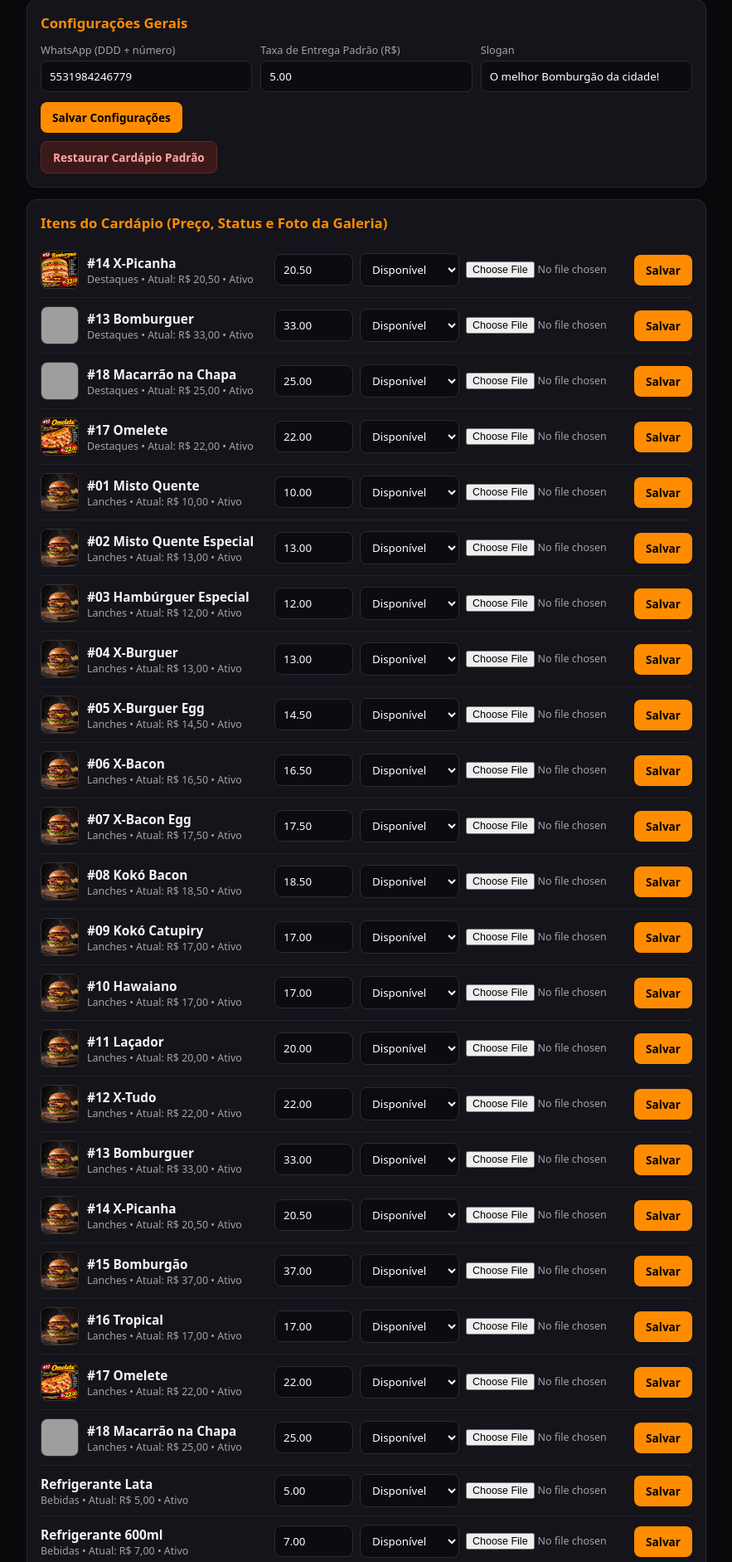
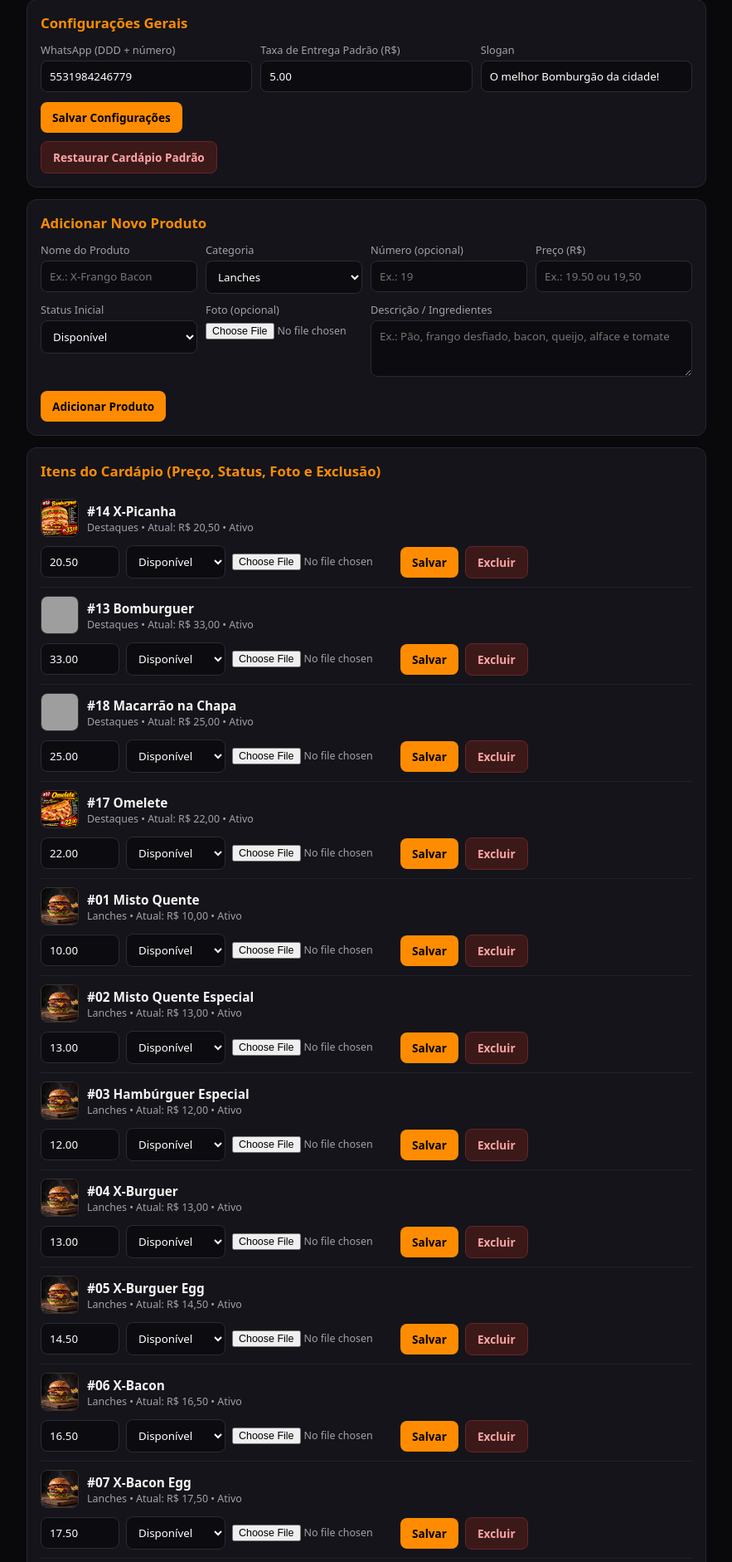
Before and after one commit to lungponto-ctrl/bomburgao-cardapio, a Flask app: page /admin in a window 1280 px wide. Shown: the part 70-1952 px from the top of the page at 83% size, without its empty margins (198-1081 px from the left). Run offline with Flask 3, Linux system fonts and the light colour scheme; the visitor is signed in with stand-in values (Sample User, id 1); grey boxes are pictures that could not be loaded.

Commit message:
Adiciona criacao e exclusao de produtos no painel admin

```diff
--- a/app.py
+++ b/app.py
@@ -341,13 +341,24 @@ def resolver_url_imagem(imagem):
         return ""
     if imagem.startswith("uploads/"):
         nome_arq = imagem.split("/", 1)[1]
-        # Se UPLOAD_FOLDER estiver dentro de static/, usa static/<UPLOAD_FOLDER_REL>/<nome_arq>
         pasta_rel = app.config["UPLOAD_FOLDER"].replace("\\", "/")
         if pasta_rel.startswith("static/"):
             subpasta = pasta_rel[len("static/"):].strip("/")
             return url_for("static", filename=f"{subpasta}/{nome_arq}")
         return url_for("static", filename=f"uploads/{nome_arq}")
     return url_for("static", filename=f"img/{imagem}")
+
+
+def remover_arquivo_upload(imagem):
+    if not imagem or not imagem.startswith("uploads/"):
+        return
+    nome_arq = os.path.basename(imagem)
+    caminho = os.path.join(app.config["UPLOAD_FOLDER"], nome_arq)
+    if os.path.isfile(caminho):
+        try:
+            os.remove(caminho)
+        except OSError:
+            pass
 
 
 def carregar_dados():
@@ -503,8 +514,61 @@ def admin_panel():
             salvar_dados(loja, cardapio)
             flash("Configurações da loja atualizadas!", "ok")
 
+        elif acao == "adicionar_item":
+            nome = request.form.get("nome", "").strip()
+            categoria = request.form.get("categoria", "Lanches").strip()
+            if categoria not in ("Destaques", "Lanches", "Bebidas"):
+                categoria = "Lanches"
+
+            numero = request.form.get("numero", "").strip()
+            descricao = request.form.get("descricao", "").strip()
+            preco_str = request.form.get("preco", "0").replace(",", ".").strip()
+            ativo_val = request.form.get("ativo") == "1"
+            arquivo_foto = request.files.get("foto")
+
+            if not nome:
+                flash("Informe o nome do produto para adicionar.", "erro")
+                return redirect(url_for("admin_panel"))
+
+            try:
+                preco_val = max(0.0, float(preco_str))
+            except ValueError:
+                preco_val = 0.0
+
+            novo_id = max((int(item.get("id", 0)) for item in cardapio), default=0) + 1
+            imagem_salva = "" if categoria == "Bebidas" else "burger-padrao.png"
+
+            if arquivo_foto and arquivo_foto.filename:
+                if arquivo_permitido(arquivo_foto.filename):
+                    ext = arquivo_foto.filename.rsplit(".", 1)[1].lower()
+                    nome_seguro = secure_filename(f"item_{novo_id}_{int(datetime.now().timestamp())}.{ext}")
+                    os.makedirs(app.config["UPLOAD_FOLDER"], exist_ok=True)
+                    destino = os.path.join(app.config["UPLOAD_FOLDER"], nome_seguro)
+                    arquivo_foto.save(destino)
+                    imagem_salva = f"uploads/{nome_seguro}"
+                else:
+                    flash("Formato de imagem inválido. Use PNG, JPG, JPEG, WEBP ou GIF.", "erro")
+                    return redirect(url_for("admin_panel"))
+
+            novo_item = {
+                "id": novo_id,
+                "numero": numero,
+                "categoria": categoria,
+                "nome": nome,
+                "preco": preco_val,
+                "imagem": imagem_salva,
+                "ativo": ativo_val,
+                "descricao": descricao,
+            }
+            cardapio.append(novo_item)
+            salvar_dados(loja, cardapio)
+            flash(f'Produto "{nome}" adicionado ao cardápio!', "ok")
+
         elif acao == "atualizar_item":
-            item_id = int(request.form.get("item_id"))
+            try:
+                item_id = int(request.form.get("item_id", "0"))
+            except ValueError:
+                item_id = 0
             preco_str = request.form.get("preco", "0").replace(",", ".")
             ativo_val = request.form.get("ativo") == "1"
             arquivo_foto = request.files.get("foto")
@@ -525,6 +589,7 @@ def admin_panel():
                             os.makedirs(app.config["UPLOAD_FOLDER"], exist_ok=True)
                             destino = os.path.join(app.config["UPLOAD_FOLDER"], nome_seguro)
                             arquivo_foto.save(destino)
+                            remover_arquivo_upload(item.get("imagem", ""))
                             item["imagem"] = f"uploads/{nome_seguro}"
                         else:
                             flash("Formato de imagem inválido. Use PNG, JPG, JPEG, WEBP ou GIF.", "erro")
@@ -534,6 +599,27 @@ def admin_panel():
 
             salvar_dados(loja, cardapio)
             flash("Item atualizado com sucesso!", "ok")
+
+        elif acao == "excluir_item":
+            try:
+                item_id = int(request.form.get("item_id", "0"))
+            except ValueError:
+                item_id = 0
+
+            item_removido = None
+            novo_cardapio = []
+            for item in cardapio:
+                if item.get("id") == item_id and item_removido is None:
+                    item_removido = item
+                else:
+                    novo_cardapio.append(item)
+
+            if item_removido is not None:
+                remover_arquivo_upload(item_removido.get("imagem", ""))
+                salvar_dados(loja, novo_cardapio)
+                flash(f'Item "{item_removido.get("nome", "Produto")}" excluído do cardápio.', "ok")
+            else:
+                flash("Item não encontrado para exclusão.", "erro")
 
         elif acao == "resetar_padrao":
             loja_reset = dict(DEFAULT_LOJA)
--- a/templates/admin.html
+++ b/templates/admin.html
@@ -22,11 +22,17 @@
     }
     .card h2 { color: #ff8c00; font-size: 1.05rem; margin-bottom: 12px; }
     .grid-loja { display: grid; grid-template-columns: repeat(auto-fit, minmax(200px, 1fr)); gap: 10px; }
+    .grid-novo { display: grid; grid-template-columns: repeat(auto-fit, minmax(180px, 1fr)); gap: 10px; }
+    .col-span-2 { grid-column: span 2; }
+    @media (max-width: 560px) {
+      .col-span-2 { grid-column: span 1; }
+    }
     label { display: block; font-size: 0.8rem; color: #a1a1aa; margin-bottom: 4px; }
-    input[type="text"], select {
+    input[type="text"], textarea, select {
       width: 100%; padding: 9px 10px; border-radius: 8px;
       border: 1px solid #2b2b38; background: #0c0c10; color: #fff;
     }
+    textarea { min-height: 68px; resize: vertical; }
     .btn {
       padding: 9px 14px; border: none; border-radius: 8px; font-weight: 700;
       cursor: pointer; font-size: 0.85rem;
@@ -40,6 +46,7 @@
     .item-row:last-child { border-bottom: none; }
     .item-info strong { font-size: 0.96rem; }
     .item-info span { display: block; font-size: 0.78rem; color: #a1a1aa; }
+    .item-actions { display: flex; align-items: center; gap: 8px; flex-wrap: wrap; }
     .item-form { display: flex; align-items: center; gap: 8px; flex-wrap: wrap; }
     .preco-input { width: 95px !important; }
     .foto-input { max-width: 195px; font-size: 0.78rem; color: #a1a1aa; }
@@ -95,7 +102,54 @@
     </div>
 
     <div class="card">
-      <h2>Itens do Cardápio (Preço, Status e Foto da Galeria)</h2>
+      <h2>Adicionar Novo Produto</h2>
+      <form method="POST" enctype="multipart/form-data">
+        <input type="hidden" name="acao" value="adicionar_item">
+        <div class="grid-novo">
+          <div>
+            <label>Nome do Produto</label>
+            <input type="text" name="nome" placeholder="Ex.: X-Frango Bacon" required>
+          </div>
+          <div>
+            <label>Categoria</label>
+            <select name="categoria">
+              <option value="Lanches" selected>Lanches</option>
+              <option value="Destaques">Destaques</option>
+              <option value="Bebidas">Bebidas</option>
+            </select>
+          </div>
+          <div>
+            <label>Número (opcional)</label>
+            <input type="text" name="numero" placeholder="Ex.: 19">
+          </div>
+          <div>
+            <label>Preço (R$)</label>
+            <input type="text" name="preco" placeholder="Ex.: 19.50 ou 19,50" required>
+          </div>
+          <div>
+            <label>Status Inicial</label>
+            <select name="ativo">
+              <option value="1" selected>Disponível</option>
+              <option value="0">Pausado</option>
+            </select>
+          </div>
+          <div>
+            <label>Foto (opcional)</label>
+            <input class="foto-input" type="file" name="foto" accept="image/*">
+          </div>
+          <div class="col-span-2">
+            <label>Descrição / Ingredientes</label>
+            <textarea name="descricao" placeholder="Ex.: Pão, frango desfiado, bacon, queijo, alface e tomate"></textarea>
+          </div>
+        </div>
+        <div style="margin-top: 12px;">
+          <button class="btn btn-gold" type="submit">Adicionar Produto</button>
+        </div>
+      </form>
+    </div>
+
+    <div class="card">
+      <h2>Itens do Cardápio (Preço, Status, Foto e Exclusão)</h2>
       {% for item in cardapio %}
         <div class="item-row">
           <div class="item-info" style="display:flex; align-items:center; gap:10px;">
@@ -112,6 +166,7 @@
               <span>{{ item.categoria }} • Atual: R$ {{ "%.2f"|format(item.preco)|replace('.', ',') }} • {{ 'Ativo' if item.ativo else 'Pausado' }}</span>
             </div>
           </div>
+          <div class="item-actions">
             <form class="item-form" method="POST" enctype="multipart/form-data">
               <input type="hidden" name="acao" value="atualizar_item">
               <input type="hidden" name="item_id" value="{{ item.id }}">
@@ -123,6 +178,12 @@
               <input class="foto-input" type="file" name="foto" accept="image/*">
               <button class="btn btn-gold" type="submit">Salvar</button>
             </form>
+            <form method="POST" onsubmit="return confirm('Excluir {{ item.nome }} do cardápio?')">
+              <input type="hidden" name="acao" value="excluir_item">
+              <input type="hidden" name="item_id" value="{{ item.id }}">
+              <button class="btn btn-danger" type="submit">Excluir</button>
+            </form>
+          </div>
         </div>
       {% endfor %}
     </div>
```
Lines whose indentation alone changed are shown as unchanged.
